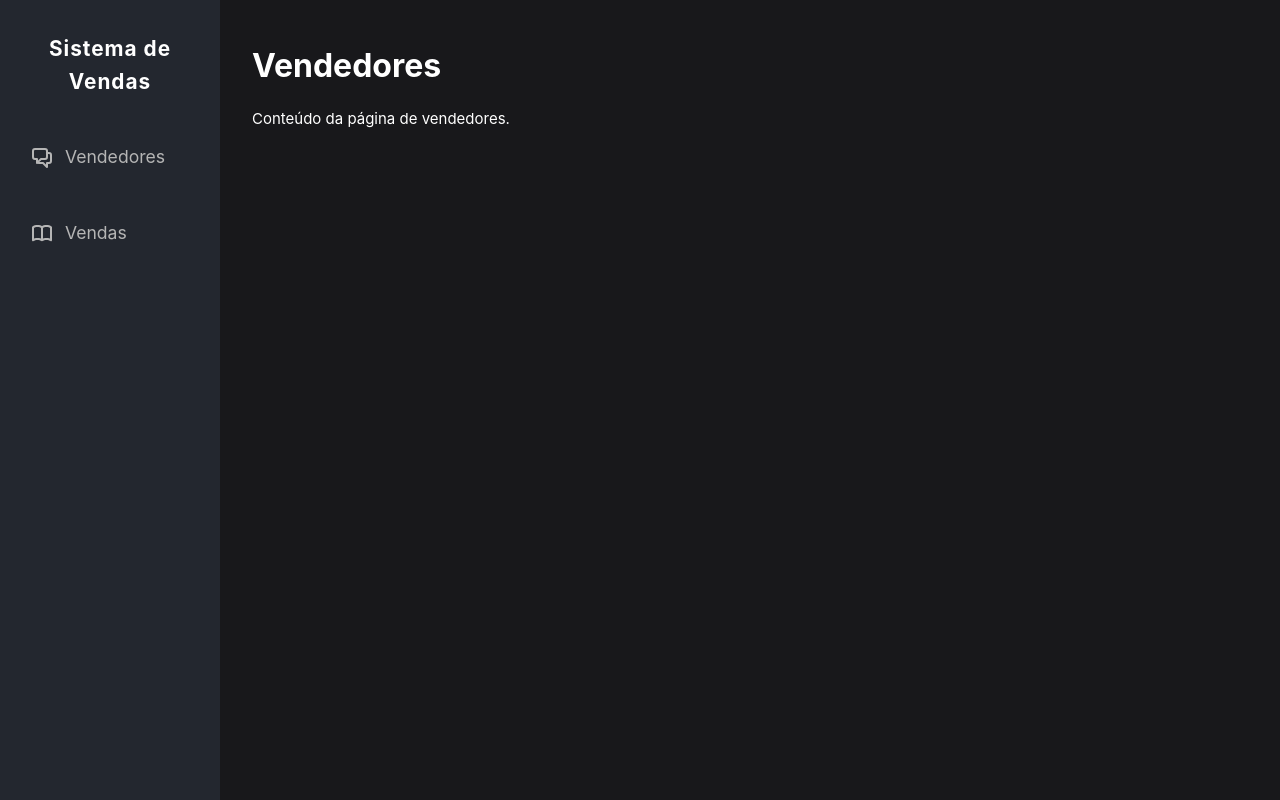
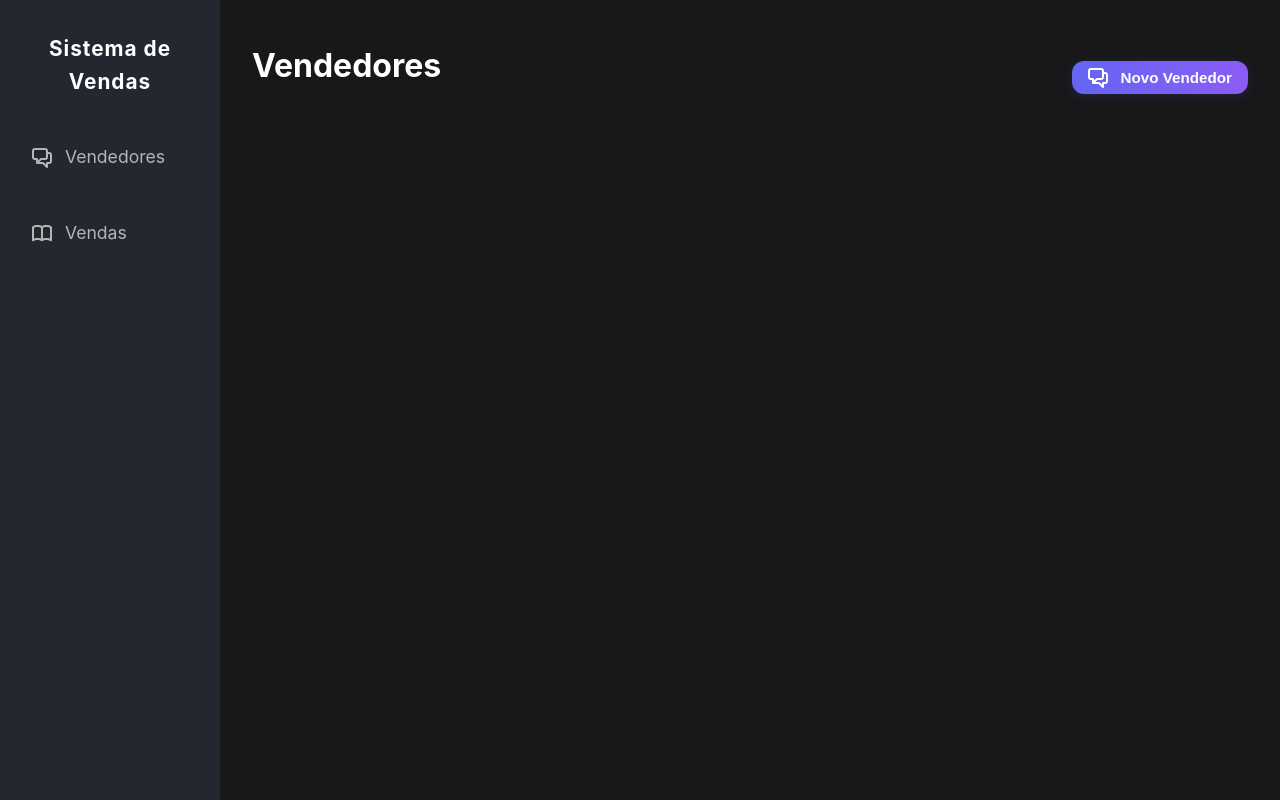
Before and after one commit to raphael123514/sistema_vendas_frontend, a Vue app: page /home/vendedores in a window 1280 px wide. Built offline with nearby package versions, Linux system fonts and the light colour scheme; the HTML template or start-up script is replaced by a standard one.

Commit message:
feat: colocado para criar vendedores

```diff
--- /dev/null
+++ b/src/views/vendedores/VendedorModal.vue
@@ -0,0 +1,35 @@
+<template>
+    <BaseModal :open="open" title="Novo Vendedor" @close="close">
+        <form @submit.prevent="handleSubmit">
+            <BaseInput label="Nome" id="name" v-model="name" required />
+            <BaseInput label="Email" id="email" type="email" v-model="email" required />
+        </form>
+        <template #footer>
+            <BaseButton type="button" @click="close">Cancelar</BaseButton>
+            <BaseButton type="button" @click="handleSubmit">Salvar</BaseButton>
+        </template>
+    </BaseModal>
+</template>
+
+<script setup lang="ts">
+import { ref, defineEmits, defineProps } from 'vue'
+import BaseInput from '@/components/base/BaseInput.vue'
+import BaseButton from '@/components/base/BaseButton.vue'
+import BaseModal from '@/components/base/BaseModal.vue'
+
+const emit = defineEmits(['close', 'save'])
+const { open } = defineProps<{ open: boolean }>()
+const name = ref('')
+const email = ref('')
+
+function handleSubmit() {
+    emit('save', { name: name.value, email: email.value })
+    name.value = ''
+    email.value = ''
+}
+function close() {
+    emit('close')
+    name.value = ''
+    email.value = ''
+}
+</script>
--- a/src/views/vendedores/VendedoresView.vue
+++ b/src/views/vendedores/VendedoresView.vue
@@ -1,17 +1,73 @@
 <template>
-    <div>
-        <h2>Vendedores</h2>
-        <p>Conteúdo da página de vendedores.</p>
+    <div class="header-vendedores">
+        <BaseTitle>Vendedores</BaseTitle>
+        <BaseButton type="button" @click="openModal = true" class="btn-novo-vendedor">
+            <IconCommunity style="margin-right: 6px; vertical-align: middle;" /> Novo Vendedor
+        </BaseButton>
     </div>
+    <BaseMessage v-if="showSuccess" type="success" message="Vendedor cadastrado com sucesso!" :duration="5000"
+        @close="showSuccess = false" />
+    <BaseMessage v-if="showError" type="error" :message="apiErrorMessage" :errors="apiErrors" :duration="5000"
+        @close="showError = false" />
+    <VendedorModal :open="openModal" @close="openModal = false" @save="handleSave" />
 </template>
 
 <script setup lang="ts">
+import { ref } from 'vue'
+import BaseButton from '@/components/base/BaseButton.vue'
+import VendedorModal from './VendedorModal.vue'
+import IconCommunity from '@/components/icons/IconCommunity.vue'
+import BaseTitle from '@/components/base/BaseTitle.vue'
+import BaseMessage from '@/components/base/BaseMessage.vue'
+import axios from 'axios'
+import { translateApiErrors } from '@/utils/translateErrors'
+
+const openModal = ref(false)
+const showSuccess = ref(false)
+const showError = ref(false)
+const apiErrorMessage = ref('')
+const apiErrors = ref<Record<string, string[]>>({})
+
+function handleSave(data: { name: string; email: string }) {
+    console.log('Salvar Vendedor:', data)
+    const token = localStorage.getItem('auth_token')
+    axios.post('/sellers', data, {
+        headers: {
+            Authorization: `Bearer ${token}`
+        }
+    })
+        .then(() => {
+            showSuccess.value = true
+            showError.value = false
+            apiErrorMessage.value = ''
+            apiErrors.value = {}
+            openModal.value = false
+        })
+        .catch(error => {
+            console.error('Erro ao salvar vendedor:', error)
+            showSuccess.value = false
+            showError.value = true
+            apiErrorMessage.value = 'Erro ao salvar vendedor. Verifique os campos obrigatórios.'
+            apiErrors.value = translateApiErrors(error.response?.data?.errors || {})
+            openModal.value = false
+        })
+}
 </script>
 
 <style scoped>
-h2 {
-    font-size: 2rem;
-    font-weight: 700;
-    margin-bottom: 1rem;
+.header-vendedores {
+    display: flex;
+    align-items: center;
+    justify-content: space-between;
+    margin-bottom: 2rem;
+}
+
+.btn-novo-vendedor {
+    font-size: 0.95rem;
+    padding: 0.4rem 1rem;
+    display: flex;
+    align-items: center;
+    gap: 0.4rem;
+    width: fit-content;
 }
 </style>
```
